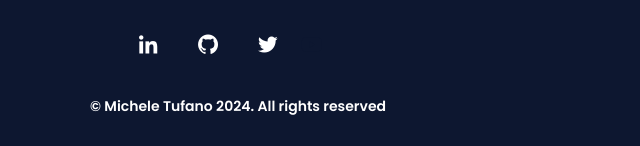
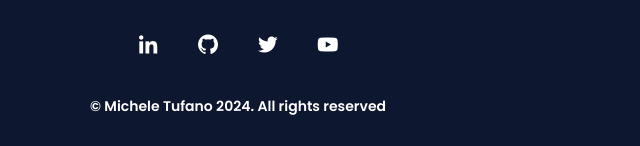
Before and after one commit to mtufano/mywebsite, a plain HTML site: page index.html in a window 1280 px wide. Shown: the part 6686-6832 px from the top of the page, 402-1042 px from the left. Drawn offline with nearby package versions, Linux system fonts and the light colour scheme.

Commit message:
updated footer icon

```diff
--- a/index.html
+++ b/index.html
@@ -256,7 +256,7 @@
                 <a href="https://www.linkedin.com/in/michele-tufano-b15a31141/" class="footer__icon"><i class='bx bxl-linkedin'></i></a>
                 <a href="https://github.com/mtufano" class="footer__icon"><i class='bx bxl-github' ></i></a>
                 <a href="https://x.com/micheletufano00" class="footer__icon"><i class='bx bxl-twitter' ></i></a>
-                <a href="https://www.youtube.com/@micheletufano6848/videos" class="home__social-icon"><i class='bx bxl-youtube'></i></a>
+                <a href="https://www.youtube.com/@micheletufano6848/videos" class="footer__icon"><i class='bx bxl-youtube'></i></a>
             </div>
             <p class="footer__copy">&#169; Michele Tufano 2024. All rights reserved</p>
         </footer>
```
